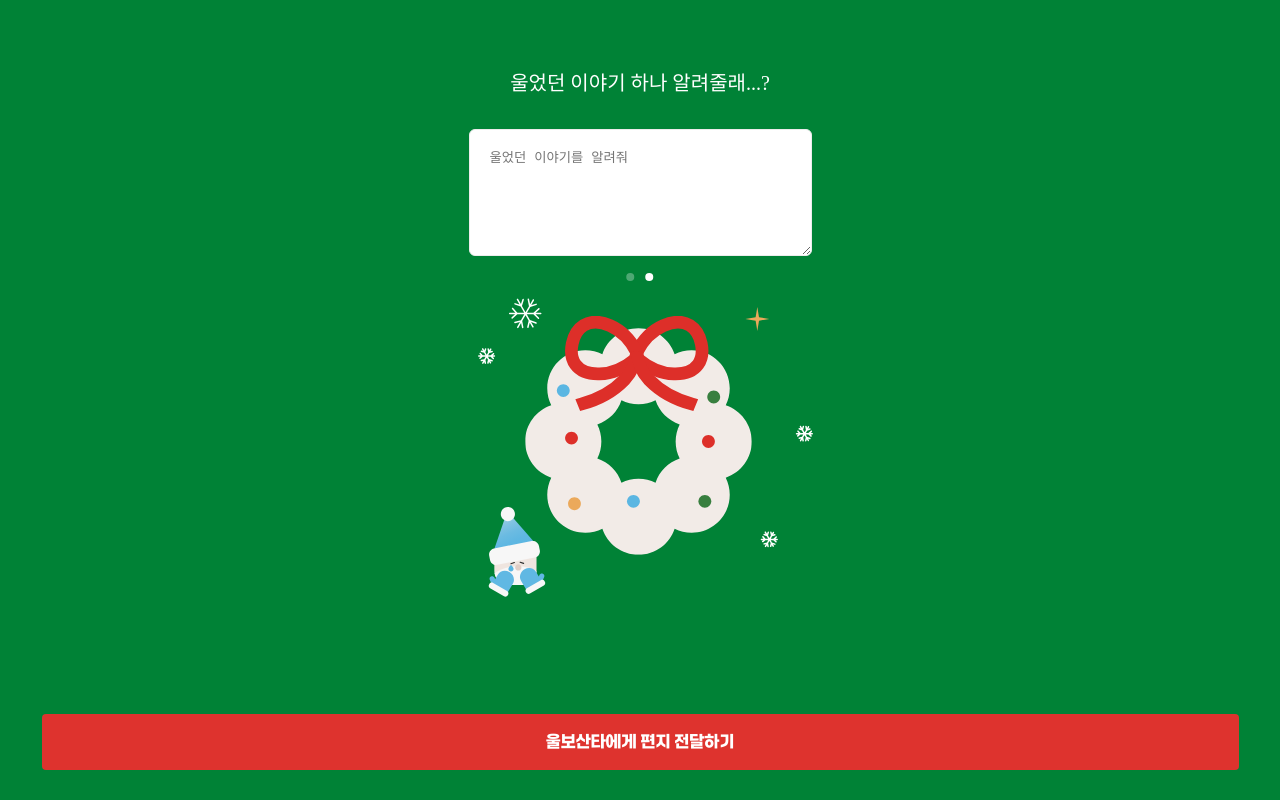
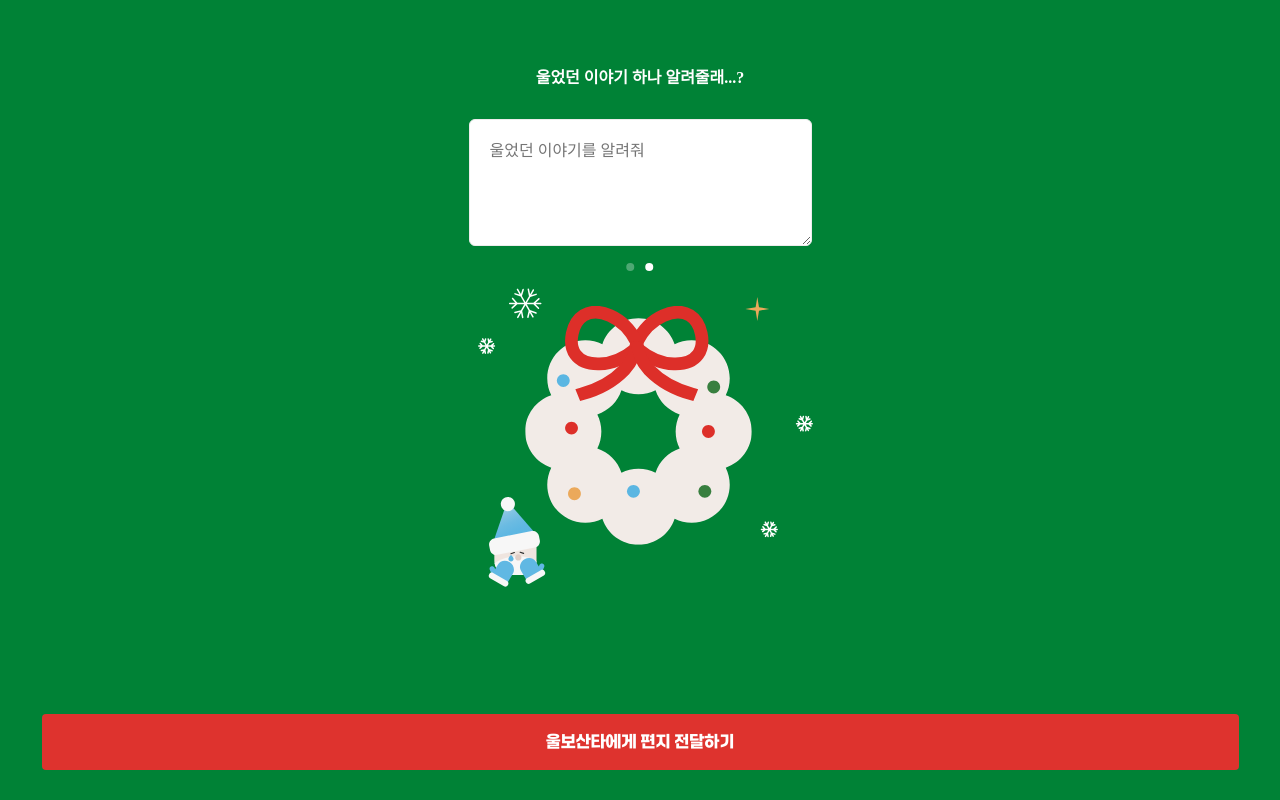
Before and after one commit to 33rd-SOPKATHON-TEAM5/Client, a React (Vite) app: page /onboarding/content in a window 1280 px wide. Built offline with nearby package versions, Linux system fonts and the light colour scheme.

Commit message:
feat: font 수정

```diff
--- a/src/components/Input/Input.style.js
+++ b/src/components/Input/Input.style.js
@@ -7,6 +7,11 @@ export const Wrapper = styled.textarea`
   border: 1px solid #ececec;
   width: 34.3rem;
   padding: 1.7rem 2rem;
+  font-family: Pretendard;
+  font-size: 16px;
+  font-style: normal;
+  font-weight: 500;
+  line-height: normal;
   input:focus {
     outline: none;
   }
--- a/src/pages/Onboarding/NickName/NickName.style.js
+++ b/src/pages/Onboarding/NickName/NickName.style.js
@@ -32,8 +32,8 @@ export const Title = styled.p`
   margin-bottom: 3.3rem;
   font-size: 20px;
   font-style: normal;
-  font-weight: 500;
-  line-height: 26px;
+  font-weight: 700;
+  line-height: 2.6rem;
   color: #fff;
   font-family: EliceDXNeolliOTF;
 `;
--- a/src/pages/Onboarding/SadContent/SadContent.style.js
+++ b/src/pages/Onboarding/SadContent/SadContent.style.js
@@ -39,10 +39,10 @@ export const Title = styled.p`
   align-items: center;
   margin-top: 7rem;
   margin-bottom: 3.3rem;
-  font-size: 20px;
+
+  font-size: 1.6rem;
   font-style: normal;
-  font-weight: 500;
-  line-height: 26px;
+  font-weight: 700;
   color: #fff;
-  font-family: EliceDXNeolliOTF;
+  font-family: EliceDXNeolliBold;
 `;
--- a/src/pages/Start/Start.style.js
+++ b/src/pages/Start/Start.style.js
@@ -29,11 +29,10 @@ export const Text = styled.p`
 
   color: #fff;
   text-align: center;
-  font-family: EliceDXNeolliOTF;
   font-size: 16px;
   font-style: normal;
-  font-weight: 500;
-  line-height: 19px;
+  font-weight: 700;
+  line-height: 1.9rem;
 `;
 
 export const StartImg = styled.img`
```
